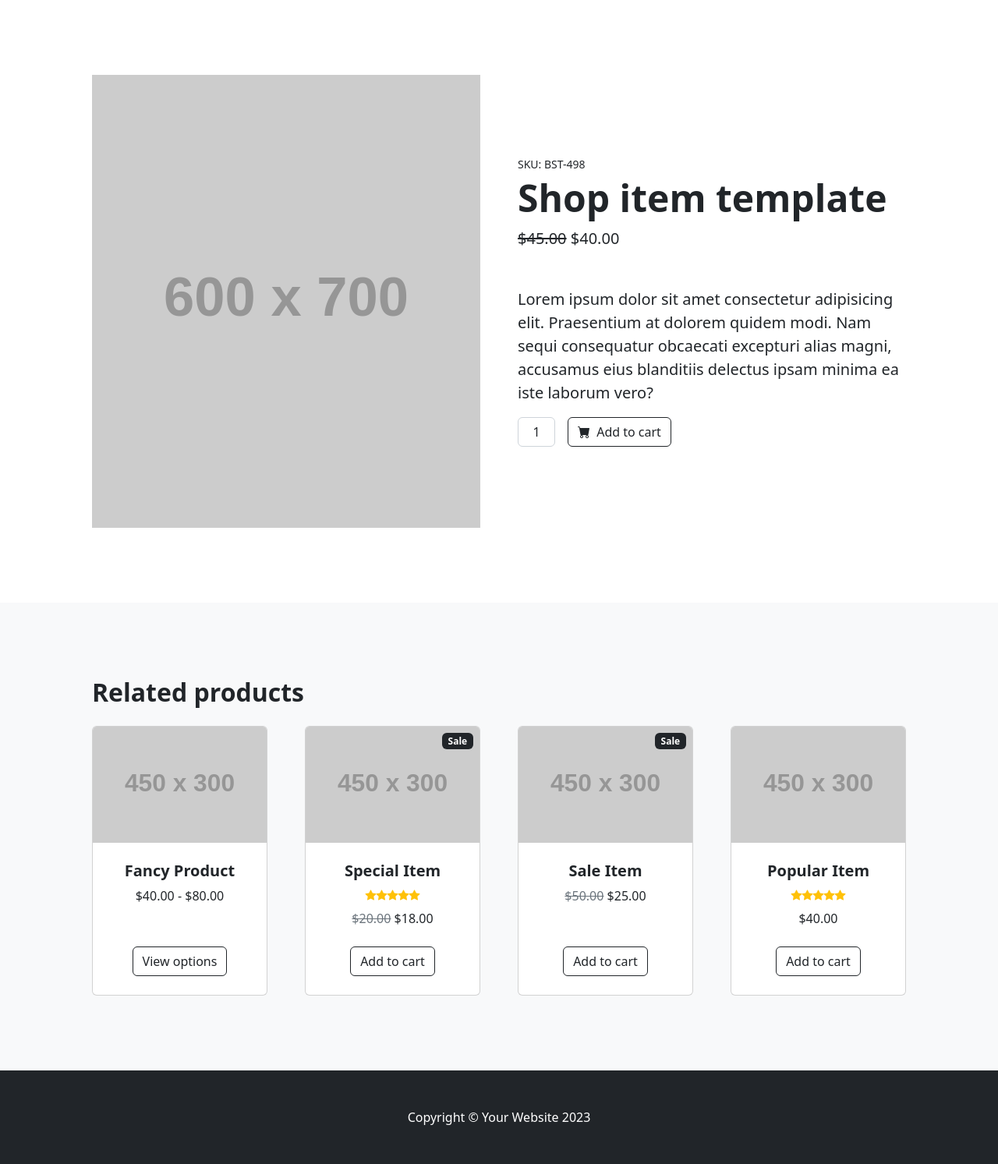
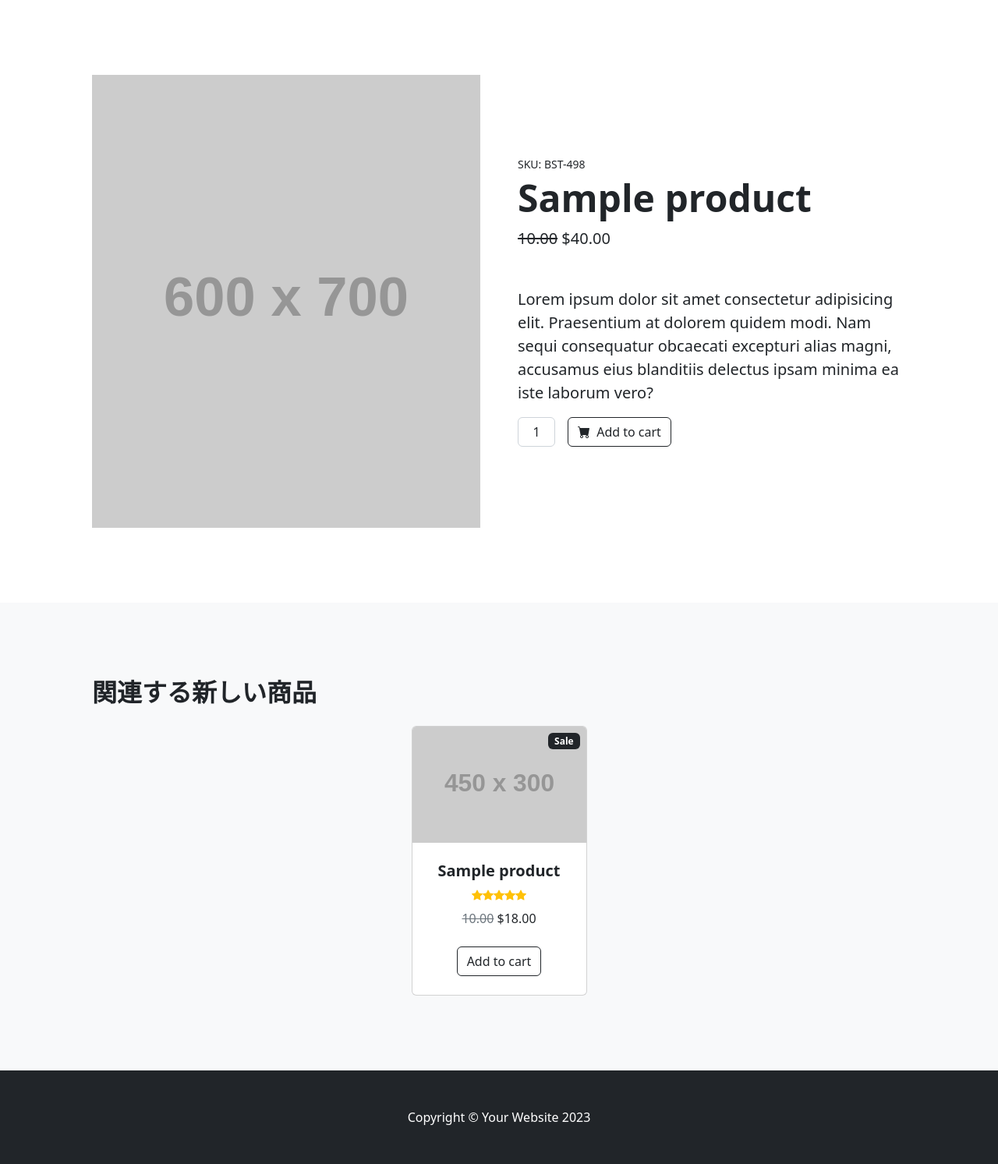
Before and after one commit to hirokishimizu39/django_ec, a Django app: page /detail/1 in a window 1280 px wide. Shown: the part 56-1549 px from the top of the page at 78% size. Run offline with Django 4.2, Linux system fonts and the light colour scheme; tables that the repository leaves empty hold one stand-in row (values such as "Sample post"); grey boxes labelled with a size stand in for pictures from a placeholder-image service; some libraries are stand-ins or nearby versions.

Commit message:
最新の登録商品を降順５こ表示

```diff
--- a/shop/templates/shop/detail.html
+++ b/shop/templates/shop/detail.html
@@ -51,9 +51,9 @@
                     <div class="col-md-6"><img class="card-img-top mb-5 mb-md-0" src="https://dummyimage.com/600x700/dee2e6/6c757d.jpg" alt="..." /></div>
                     <div class="col-md-6">
                         <div class="small mb-1">SKU: BST-498</div>
-                        <h1 class="display-5 fw-bolder">Shop item template</h1>
+                        <h1 class="display-5 fw-bolder">{{ product.name }}</h1>
                         <div class="fs-5 mb-5">
-                            <span class="text-decoration-line-through">$45.00</span>
+                            <span class="text-decoration-line-through">{{product.price}}</span>
                             <span>$40.00</span>
                         </div>
                         <p class="lead">Lorem ipsum dolor sit amet consectetur adipisicing elit. Praesentium at dolorem quidem modi. Nam sequi consequatur obcaecati excepturi alias magni, accusamus eius blanditiis delectus ipsam minima ea iste laborum vero?</p>
@@ -71,27 +71,10 @@
         <!-- Related items section-->
         <section class="py-5 bg-light">
             <div class="container px-4 px-lg-5 mt-5">
-                <h2 class="fw-bolder mb-4">Related products</h2>
+                <h2 class="fw-bolder mb-4">関連する新しい商品</h2>
+                {% if latest_products_list %}
                 <div class="row gx-4 gx-lg-5 row-cols-2 row-cols-md-3 row-cols-xl-4 justify-content-center">
-                    <div class="col mb-5">
-                        <div class="card h-100">
-                            <!-- Product image-->
-                            <img class="card-img-top" src="https://dummyimage.com/450x300/dee2e6/6c757d.jpg" alt="..." />
-                            <!-- Product details-->
-                            <div class="card-body p-4">
-                                <div class="text-center">
-                                    <!-- Product name-->
-                                    <h5 class="fw-bolder">Fancy Product</h5>
-                                    <!-- Product price-->
-                                    $40.00 - $80.00
-                                </div>
-                            </div>
-                            <!-- Product actions-->
-                            <div class="card-footer p-4 pt-0 border-top-0 bg-transparent">
-                                <div class="text-center"><a class="btn btn-outline-dark mt-auto" href="#">View options</a></div>
-                            </div>
-                        </div>
-                    </div>
+                    {% for product in latest_products_list %}
                     <div class="col mb-5">
                         <div class="card h-100">
                             <!-- Sale badge-->
@@ -102,7 +85,7 @@
                             <div class="card-body p-4">
                                 <div class="text-center">
                                     <!-- Product name-->
-                                    <h5 class="fw-bolder">Special Item</h5>
+                                    <h5 class="fw-bolder">{{ product.name }}</h5>
                                     <!-- Product reviews-->
                                     <div class="d-flex justify-content-center small text-warning mb-2">
                                         <div class="bi-star-fill"></div>
@@ -112,7 +95,7 @@
                                         <div class="bi-star-fill"></div>
                                     </div>
                                     <!-- Product price-->
-                                    <span class="text-muted text-decoration-line-through">$20.00</span>
+                                    <span class="text-muted text-decoration-line-through">{{ product.price }}</span>
                                     $18.00
                                 </div>
                             </div>
@@ -122,56 +105,11 @@
                             </div>
                         </div>
                     </div>
-                    <div class="col mb-5">
-                        <div class="card h-100">
-                            <!-- Sale badge-->
-                            <div class="badge bg-dark text-white position-absolute" style="top: 0.5rem; right: 0.5rem">Sale</div>
-                            <!-- Product image-->
-                            <img class="card-img-top" src="https://dummyimage.com/450x300/dee2e6/6c757d.jpg" alt="..." />
-                            <!-- Product details-->
-                            <div class="card-body p-4">
-                                <div class="text-center">
-                                    <!-- Product name-->
-                                    <h5 class="fw-bolder">Sale Item</h5>
-                                    <!-- Product price-->
-                                    <span class="text-muted text-decoration-line-through">$50.00</span>
-                                    $25.00
-                                </div>
-                            </div>
-                            <!-- Product actions-->
-                            <div class="card-footer p-4 pt-0 border-top-0 bg-transparent">
-                                <div class="text-center"><a class="btn btn-outline-dark mt-auto" href="#">Add to cart</a></div>
-                            </div>
-                        </div>
-                    </div>
-                    <div class="col mb-5">
-                        <div class="card h-100">
-                            <!-- Product image-->
-                            <img class="card-img-top" src="https://dummyimage.com/450x300/dee2e6/6c757d.jpg" alt="..." />
-                            <!-- Product details-->
-                            <div class="card-body p-4">
-                                <div class="text-center">
-                                    <!-- Product name-->
-                                    <h5 class="fw-bolder">Popular Item</h5>
-                                    <!-- Product reviews-->
-                                    <div class="d-flex justify-content-center small text-warning mb-2">
-                                        <div class="bi-star-fill"></div>
-                                        <div class="bi-star-fill"></div>
-                                        <div class="bi-star-fill"></div>
-                                        <div class="bi-star-fill"></div>
-                                        <div class="bi-star-fill"></div>
-                                    </div>
-                                    <!-- Product price-->
-                                    $40.00
-                                </div>
-                            </div>
-                            <!-- Product actions-->
-                            <div class="card-footer p-4 pt-0 border-top-0 bg-transparent">
-                                <div class="text-center"><a class="btn btn-outline-dark mt-auto" href="#">Add to cart</a></div>
-                            </div>
-                        </div>
-                    </div>
+                    {% endfor %}
                 </div>
+                {% else %}
+                <p>関連する商品はありません。</p>
+                {% endif %}
             </div>
         </section>
         <!-- Footer-->
--- a/shop/views.py
+++ b/shop/views.py
@@ -14,3 +14,14 @@ class ProductDetailView(DetailView):
     model = Product
     template_name = 'shop/detail.html'
     context_object_name = 'product'
+
+    # ここ、django_tutorialでQuerySetってやつ使ってたからそれ調べる。
+    # get_context_data メソッドのオーバーライド
+    # DetailView はもともとテンプレートに必要なデータ（product）をコンテキストに渡している
+    # このメソッドを拡張することで、既存のcontextを維持しながら新しい'latest_products_list'を追加できる
+    # super().get_context_data(**kwargs) を使うことで、元のコンテキスト（productなど）を保持しつつ、データを追加できる
+    def get_context_data(self, **kwargs):
+        context = super().get_context_data(**kwargs)
+        context['latest_products_list'] = Product.objects.order_by("-created_at")[:5]
+        print(context)  # 確認
+        return context
```
